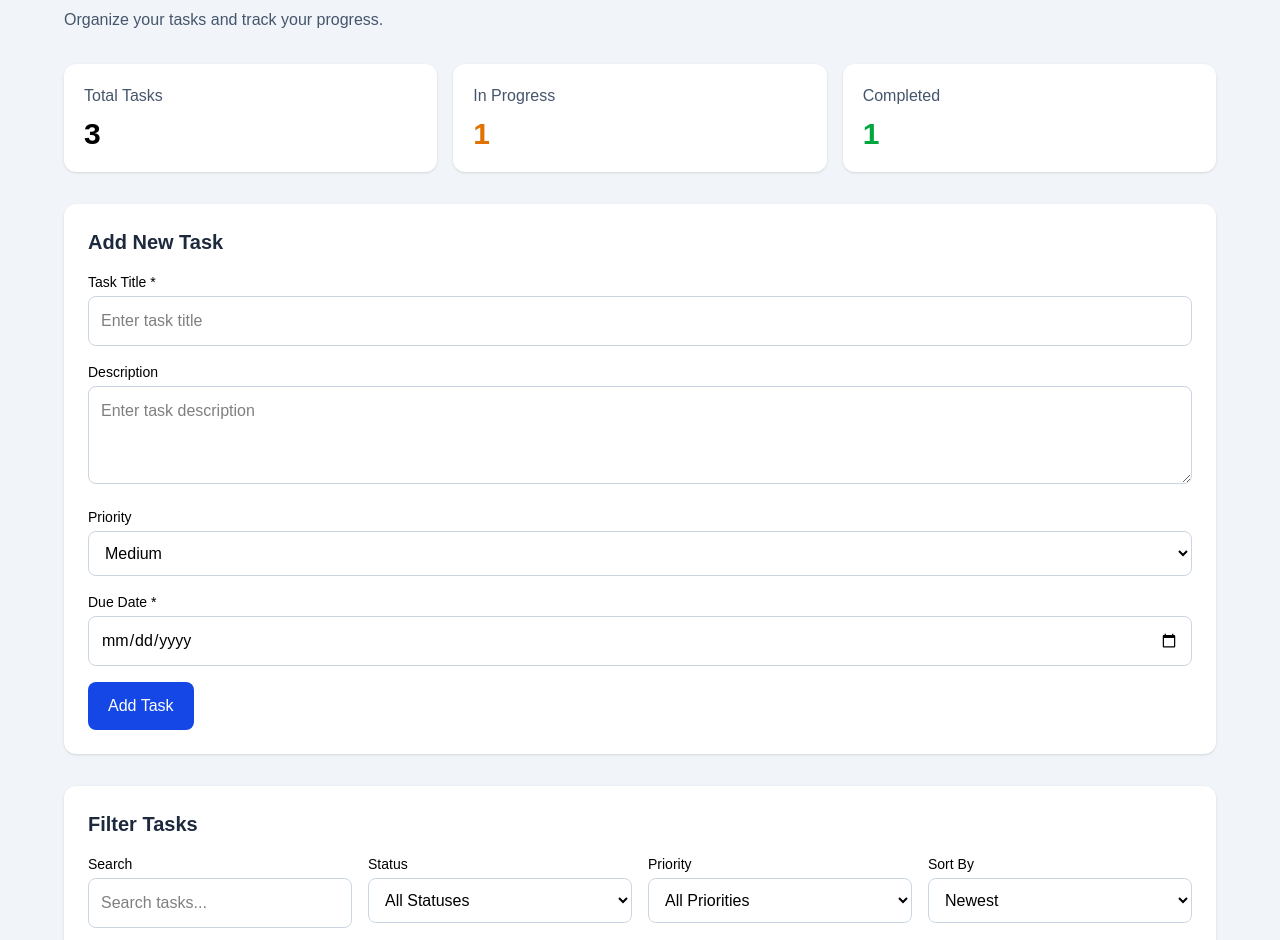
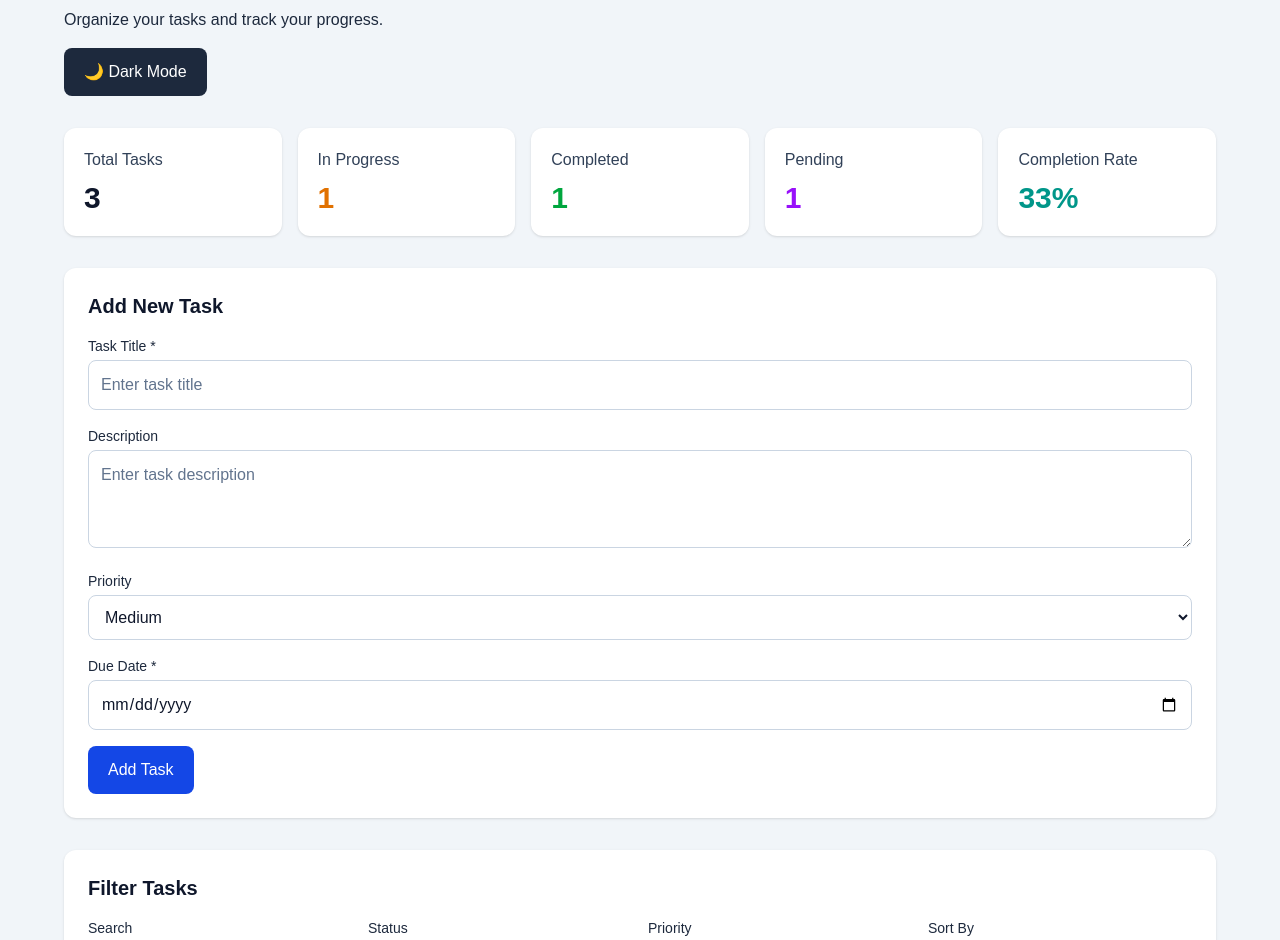
Before and after one commit to BallNChain24FEnd/AshleyWhite-SBA-9-_React-TypeScript-TailwindCSS-taskmanagement-dashboardapp, a React (Vite) app: page / in a window 1280 px wide. Shown: the part 60-1000 px from the top of the page. Built offline with nearby package versions, Linux system fonts and the light colour scheme.

Commit message:
Commit 8: Added local storage, statistics, and theme toggle

```diff
--- a/src/App.tsx
+++ b/src/App.tsx
@@ -1,4 +1,4 @@
-import { useState } from "react";
+import { useState, useEffect } from "react";
 import Dashboard from "./components/Dashboard/Dashboard";
 import { sampleTasks } from "./utils/taskUtils";
 import type {
@@ -9,8 +9,20 @@ import type {
 } from "./types";
 
 function App() {
-  // Store tasks
-  const [tasks, setTasks] = useState<Task[]>(sampleTasks);
+  // Load saved tasks
+  const [tasks, setTasks] = useState<Task[]>(() => {
+    const savedTasks = localStorage.getItem("dashboardTasks");
+
+    if (savedTasks) {
+      try {
+        return JSON.parse(savedTasks) as Task[];
+      } catch {
+        return sampleTasks;
+      }
+    }
+
+    return sampleTasks;
+  });
 
   // Store selected task
   const [editingTask, setEditingTask] = useState<Task | null>(null);
@@ -22,6 +34,29 @@ function App() {
     search: "",
     sortBy: "Newest",
   });
+
+  // Load saved theme
+  const [darkMode, setDarkMode] = useState<boolean>(() => {
+    return localStorage.getItem("dashboardTheme") === "dark";
+  });
+
+  // Save tasks when changed
+  useEffect(() => {
+    localStorage.setItem("dashboardTasks", JSON.stringify(tasks));
+  }, [tasks]);
+
+  // Save theme when changed
+  useEffect(() => {
+    localStorage.setItem(
+      "dashboardTheme",
+      darkMode ? "dark" : "light"
+    );
+  }, [darkMode]);
+
+  // Toggle theme
+  function handleThemeToggle() {
+    setDarkMode((prevMode) => !prevMode);
+  }
 
   // Add or edit task
   function handleSubmitTask(form: TaskFormData) {
@@ -126,6 +161,8 @@ function App() {
         onStatusChange={handleStatusChange}
         editingTask={editingTask}
         onCancel={handleCancel}
+        darkMode={darkMode}
+        onThemeToggle={handleThemeToggle}
       />
     </>
   );
--- a/src/components/Dashboard/Dashboard.tsx
+++ b/src/components/Dashboard/Dashboard.tsx
@@ -14,6 +14,8 @@ export default function Dashboard({
   onStatusChange,
   editingTask,
   onCancel,
+  darkMode,
+  onThemeToggle,
 }: DashboardProps) {
   // Get task statistics
   const totalTasks = tasks.length;
@@ -26,40 +28,99 @@ export default function Dashboard({
     (task) => task.status === "Completed"
   ).length;
 
+  const pendingTasks = tasks.filter(
+    (task) => task.status === "Pending"
+  ).length;
+
+  // Calculate completion rate
+  const completionRate =
+    totalTasks > 0
+      ? Math.round((completedTasks / totalTasks) * 100)
+      : 0;
+
   return (
-    <div className="min-h-screen bg-slate-100 p-6">
+    <div
+      className={`min-h-screen p-6 ${
+        darkMode
+          ? "dark bg-slate-900 text-white"
+          : "bg-slate-100 text-slate-900"
+      }`}
+    >
       {/* Dashboard container */}
       <main className="mx-auto max-w-6xl">
         {/* Dashboard heading */}
         <header className="mb-8">
-          <h1 className="text-3xl font-bold text-blue-700">
+          <h1 className="text-3xl font-bold text-blue-700 dark:text-blue-400">
             Task Management Dashboard
           </h1>
-          <p className="mt-2 text-slate-600">
+
+          <p className="mt-2 font-medium text-slate-800 dark:text-slate-200">
             Organize your tasks and track your progress.
           </p>
+
+          {/* Theme toggle */}
+          <button
+            type="button"
+            onClick={onThemeToggle}
+            className={`mt-4 rounded-lg px-5 py-3 font-medium ${
+              darkMode
+                ? "bg-amber-400 text-slate-900 hover:bg-amber-300"
+                : "bg-slate-800 text-white hover:bg-slate-700"
+            }`}
+          >
+            {darkMode ? "☀️ Light Mode" : "🌙 Dark Mode"}
+          </button>
         </header>
 
         {/* Dashboard statistics */}
-        <section className="mb-8 grid gap-4 sm:grid-cols-3">
-          <div className="rounded-xl bg-white p-5 shadow-sm">
-            <h2 className="text-slate-600">Total Tasks</h2>
-            <p className="mt-2 text-3xl font-bold">
+        <section className="mb-8 grid gap-4 sm:grid-cols-2 lg:grid-cols-5">
+          {/* Total tasks */}
+          <div className="rounded-xl bg-white p-5 shadow-sm dark:bg-slate-800">
+            <h2 className="text-slate-700 dark:text-slate-200">
+              Total Tasks
+            </h2>
+            <p className="mt-2 text-3xl font-bold text-slate-900 dark:text-white">
               {totalTasks}
             </p>
           </div>
 
-          <div className="rounded-xl bg-white p-5 shadow-sm">
-            <h2 className="text-slate-600">In Progress</h2>
-            <p className="mt-2 text-3xl font-bold text-amber-600">
+          {/* In progress */}
+          <div className="rounded-xl bg-white p-5 shadow-sm dark:bg-slate-800">
+            <h2 className="text-slate-700 dark:text-slate-200">
+              In Progress
+            </h2>
+            <p className="mt-2 text-3xl font-bold text-amber-600 dark:text-amber-400">
               {inProgressTasks}
             </p>
           </div>
 
-          <div className="rounded-xl bg-white p-5 shadow-sm">
-            <h2 className="text-slate-600">Completed</h2>
-            <p className="mt-2 text-3xl font-bold text-green-600">
+          {/* Completed */}
+          <div className="rounded-xl bg-white p-5 shadow-sm dark:bg-slate-800">
+            <h2 className="text-slate-700 dark:text-slate-200">
+              Completed
+            </h2>
+            <p className="mt-2 text-3xl font-bold text-green-600 dark:text-green-400">
               {completedTasks}
+            </p>
+          </div>
+
+          {/* Pending */}
+          <div className="rounded-xl bg-white p-5 shadow-sm dark:bg-slate-800">
+            <h2 className="text-slate-700 dark:text-slate-200">
+              Pending
+            </h2>
+            <p className="mt-2 text-3xl font-bold text-purple-600 dark:text-purple-400">
+              {pendingTasks}
+            </p>
+          </div>
+
+          {/* Completion rate */}
+          <div className="rounded-xl bg-white p-5 shadow-sm dark:bg-slate-800">
+            <h2 className="text-slate-700 dark:text-slate-200">
+              Completion Rate
+            </h2>
+            <p className="mt-2 text-3xl font-bold text-teal-600 dark:text-teal-400">
+              {completionRate}%
             </p>
           </div>
         </section>
@@ -72,13 +133,13 @@ export default function Dashboard({
           onCancel={onCancel}
         />
 
-        {/* Task filter component */}
+        {/* Task filters */}
         <TaskFilter
           filters={filters}
           onFilterChange={onFilterChange}
         />
 
-        {/* Task list component */}
+        {/* Task list */}
         <TaskList
           tasks={visibleTasks}
           onDelete={onDelete}
--- a/src/components/TaskFilter/TaskFilter.tsx
+++ b/src/components/TaskFilter/TaskFilter.tsx
@@ -1,39 +1,55 @@
-import type { TaskFilterProps, TaskStatus, TaskPriority } from "../../types";
+import type {
+  TaskFilterProps,
+  TaskFilterOptions,
+  TaskStatus,
+  TaskPriority,
+} from "../../types";
 
 export default function TaskFilter({
   filters,
   onFilterChange,
 }: TaskFilterProps) {
   return (
-    <section className="mb-8 rounded-xl bg-white p-6 shadow-sm">
+    <section className="mb-8 rounded-xl bg-white p-6 text-slate-900 shadow-sm dark:bg-slate-800 dark:text-white">
       {/* Filter heading */}
-      <h2 className="mb-4 text-xl font-semibold text-slate-800">
+      <h2 className="mb-4 text-xl font-semibold text-slate-900 dark:text-white">
         Filter Tasks
       </h2>
 
       <div className="grid gap-4 sm:grid-cols-2 lg:grid-cols-4">
         {/* Search tasks */}
         <div>
-          <label htmlFor="search" className="mb-1 block text-sm font-medium">
+          <label
+            htmlFor="search"
+            className="mb-1 block text-sm font-medium text-slate-800 dark:text-slate-200"
+          >
             Search
           </label>
+
           <input
             id="search"
             type="text"
             value={filters.search}
             onChange={(e) =>
-              onFilterChange({ ...filters, search: e.target.value })
+              onFilterChange({
+                ...filters,
+                search: e.target.value,
+              })
             }
             placeholder="Search tasks..."
-            className="w-full rounded-lg border border-slate-300 p-3"
+            className="w-full rounded-lg border border-slate-300 bg-white p-3 text-slate-900 placeholder:text-slate-500 dark:border-slate-600 dark:bg-slate-700 dark:text-white dark:placeholder:text-slate-300"
           />
         </div>
 
         {/* Filter by status */}
         <div>
-          <label htmlFor="filterStatus" className="mb-1 block text-sm font-medium">
+          <label
+            htmlFor="filterStatus"
+            className="mb-1 block text-sm font-medium text-slate-800 dark:text-slate-200"
+          >
             Status
           </label>
+
           <select
             id="filterStatus"
             value={filters.status}
@@ -43,7 +59,7 @@ export default function TaskFilter({
                 status: e.target.value as "All" | TaskStatus,
               })
             }
-            className="w-full rounded-lg border border-slate-300 p-3"
+            className="w-full rounded-lg border border-slate-300 bg-white p-3 text-slate-900 dark:border-slate-600 dark:bg-slate-700 dark:text-white"
           >
             <option value="All">All Statuses</option>
             <option value="Pending">Pending</option>
@@ -54,9 +70,13 @@ export default function TaskFilter({
 
         {/* Filter by priority */}
         <div>
-          <label htmlFor="filterPriority" className="mb-1 block text-sm font-medium">
+          <label
+            htmlFor="filterPriority"
+            className="mb-1 block text-sm font-medium text-slate-800 dark:text-slate-200"
+          >
             Priority
           </label>
+
           <select
             id="filterPriority"
             value={filters.priority}
@@ -66,7 +86,7 @@ export default function TaskFilter({
                 priority: e.target.value as "All" | TaskPriority,
               })
             }
-            className="w-full rounded-lg border border-slate-300 p-3"
+            className="w-full rounded-lg border border-slate-300 bg-white p-3 text-slate-900 dark:border-slate-600 dark:bg-slate-700 dark:text-white"
           >
             <option value="All">All Priorities</option>
             <option value="High">High</option>
@@ -77,19 +97,23 @@ export default function TaskFilter({
 
         {/* Sort tasks */}
         <div>
-          <label htmlFor="sortBy" className="mb-1 block text-sm font-medium">
+          <label
+            htmlFor="sortBy"
+            className="mb-1 block text-sm font-medium text-slate-800 dark:text-slate-200"
+          >
             Sort By
           </label>
+
           <select
             id="sortBy"
             value={filters.sortBy}
             onChange={(e) =>
               onFilterChange({
                 ...filters,
-                sortBy: e.target.value as TaskFilterProps["filters"]["sortBy"],
+                sortBy: e.target.value as TaskFilterOptions["sortBy"],
               })
             }
-            className="w-full rounded-lg border border-slate-300 p-3"
+            className="w-full rounded-lg border border-slate-300 bg-white p-3 text-slate-900 dark:border-slate-600 dark:bg-slate-700 dark:text-white"
           >
             <option value="Newest">Newest</option>
             <option value="Oldest">Oldest</option>
--- a/src/components/TaskForm/TaskForm.tsx
+++ b/src/components/TaskForm/TaskForm.tsx
@@ -78,58 +78,71 @@ export default function TaskForm({
   return (
     <form
       onSubmit={handleSubmit}
-      className="mb-8 rounded-xl bg-white p-6 shadow-sm"
       noValidate
+      className="mb-8 rounded-xl bg-white p-6 text-slate-900 shadow-sm dark:bg-slate-800 dark:text-white"
     >
       {/* Form heading */}
-      <h2 className="mb-4 text-xl font-semibold text-slate-800">
+      <h2 className="mb-4 text-xl font-semibold text-slate-900 dark:text-white">
         {editingTask ? "Edit Task" : "Add New Task"}
       </h2>
 
       {/* Validation error */}
       {error && (
-        <p role="alert" className="mb-4 text-sm text-red-600">
+        <p role="alert" className="mb-4 text-sm text-red-600 dark:text-red-400">
           {error}
         </p>
       )}
 
       {/* Task title */}
-      <label htmlFor="title" className="mb-1 block text-sm font-medium">
+      <label
+        htmlFor="title"
+        className="mb-1 block text-sm font-medium text-slate-800 dark:text-slate-200"
+      >
         Task Title *
       </label>
+
       <input
         id="title"
         name="title"
+        type="text"
         value={form.title}
         onChange={handleChange}
-        className="mb-4 w-full rounded-lg border border-slate-300 p-3"
         placeholder="Enter task title"
+        className="mb-4 w-full rounded-lg border border-slate-300 bg-white p-3 text-slate-900 placeholder:text-slate-500 dark:border-slate-600 dark:bg-slate-700 dark:text-white dark:placeholder:text-slate-300"
       />
 
       {/* Task description */}
-      <label htmlFor="description" className="mb-1 block text-sm font-medium">
+      <label
+        htmlFor="description"
+        className="mb-1 block text-sm font-medium text-slate-800 dark:text-slate-200"
+      >
         Description
       </label>
+
       <textarea
         id="description"
         name="description"
         value={form.description}
         onChange={handleChange}
-        className="mb-4 w-full rounded-lg border border-slate-300 p-3"
         placeholder="Enter task description"
         rows={3}
+        className="mb-4 w-full rounded-lg border border-slate-300 bg-white p-3 text-slate-900 placeholder:text-slate-500 dark:border-slate-600 dark:bg-slate-700 dark:text-white dark:placeholder:text-slate-300"
       />
 
       {/* Task priority */}
-      <label htmlFor="priority" className="mb-1 block text-sm font-medium">
+      <label
+        htmlFor="priority"
+        className="mb-1 block text-sm font-medium text-slate-800 dark:text-slate-200"
+      >
         Priority
       </label>
+
       <select
         id="priority"
         name="priority"
         value={form.priority}
         onChange={handleChange}
-        className="mb-4 w-full rounded-lg border border-slate-300 p-3"
+        className="mb-4 w-full rounded-lg border border-slate-300 bg-white p-3 text-slate-900 dark:border-slate-600 dark:bg-slate-700 dark:text-white"
       >
         <option value="Low">Low</option>
         <option value="Medium">Medium</option>
@@ -137,23 +150,27 @@ export default function TaskForm({
       </select>
 
       {/* Due date */}
-      <label htmlFor="dueDate" className="mb-1 block text-sm font-medium">
+      <label
+        htmlFor="dueDate"
+        className="mb-1 block text-sm font-medium text-slate-800 dark:text-slate-200"
+      >
         Due Date *
       </label>
+
       <input
         id="dueDate"
         name="dueDate"
         type="date"
         value={form.dueDate}
         onChange={handleChange}
-        className="mb-4 w-full rounded-lg border border-slate-300 p-3"
+        className="mb-4 w-full rounded-lg border border-slate-300 bg-white p-3 text-slate-900 dark:border-slate-600 dark:bg-slate-700 dark:text-white dark:[color-scheme:dark]"
       />
 
       {/* Form buttons */}
       <div className="flex gap-3">
         <button
           type="submit"
-          className="rounded-lg bg-blue-700 px-5 py-3 text-white hover:bg-blue-800"
+          className="rounded-lg bg-blue-700 px-5 py-3 font-medium text-white hover:bg-blue-800"
         >
           {editingTask ? "Save Changes" : "Add Task"}
         </button>
@@ -163,7 +180,7 @@ export default function TaskForm({
           <button
             type="button"
             onClick={onCancel}
-            className="rounded-lg bg-slate-500 px-5 py-3 text-white"
+            className="rounded-lg bg-slate-500 px-5 py-3 font-medium text-white hover:bg-slate-600"
           >
             Cancel
           </button>
--- a/src/index.css
+++ b/src/index.css
@@ -1,4 +1,7 @@
 @import "tailwindcss";
+
+/* Enable class-based dark mode */
+@custom-variant dark (&:where(.dark, .dark *));
 
 /* Base page styles */
 body {
--- a/src/types/index.ts
+++ b/src/types/index.ts
@@ -71,4 +71,6 @@ export interface DashboardProps {
   onStatusChange: (id: number, status: TaskStatus) => void;
   editingTask: Task | null;
   onCancel: () => void;
+  darkMode: boolean;
+  onThemeToggle: () => void;
 }
```
Also changed, not shown: src/components/TaskList/TaskItem.tsx (+21 -12 lines), src/components/TaskList/TaskList.tsx (+5 -3 lines).
